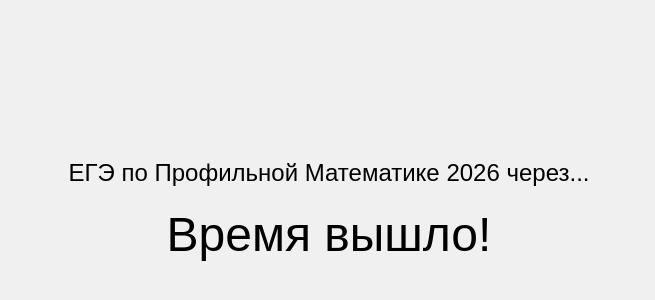
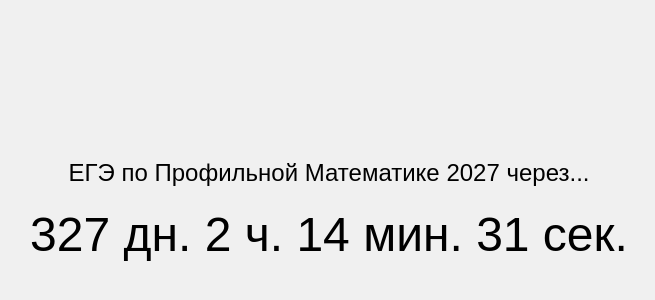
Before and after one commit to Kiri11-oss/-, a plain HTML site: page index.html in a window 1280 px wide. Shown: the part 198-498 px from the top of the page, without its empty margins (311-966 px from the left). Drawn offline with Linux system fonts and the light colour scheme.

Commit message:
Update index.html

```diff
--- a/index.html
+++ b/index.html
@@ -3,7 +3,7 @@
 <head>
     <meta charset="UTF-8">
     <meta name="viewport" content="width=device-width, initial-scale=1.0">
-    <title>ЕГЭ по Профильной Математике 2026 через...</title>
+    <title>ЕГЭ по Профильной Математике 2027 через...</title>
     <style>
         body {
             display: flex;
@@ -24,11 +24,11 @@
     </style>
 </head>
 <body>
-    <div id="header">ЕГЭ по Профильной Математике 2026 через...</div> <!-- Текст над таймером -->
+    <div id="header">ЕГЭ по Профильной Математике 2027 через...</div> <!-- Текст над таймером -->
     <div id="timer">Загрузка...</div>
     <script>
         // Установка конечной даты
-        const endDate = new Date('2026-06-08T07:00:00Z'); // 8 июня 2026 года, 10:00 по московскому времени (UTC+3)
+        const endDate = new Date('2027-06-08T07:00:00Z'); // 8 июня 2027 года, 10:00 по московскому времени (UTC+3)
 
         function updateTimer() {
             const now = new Date(); // Текущее время
```
